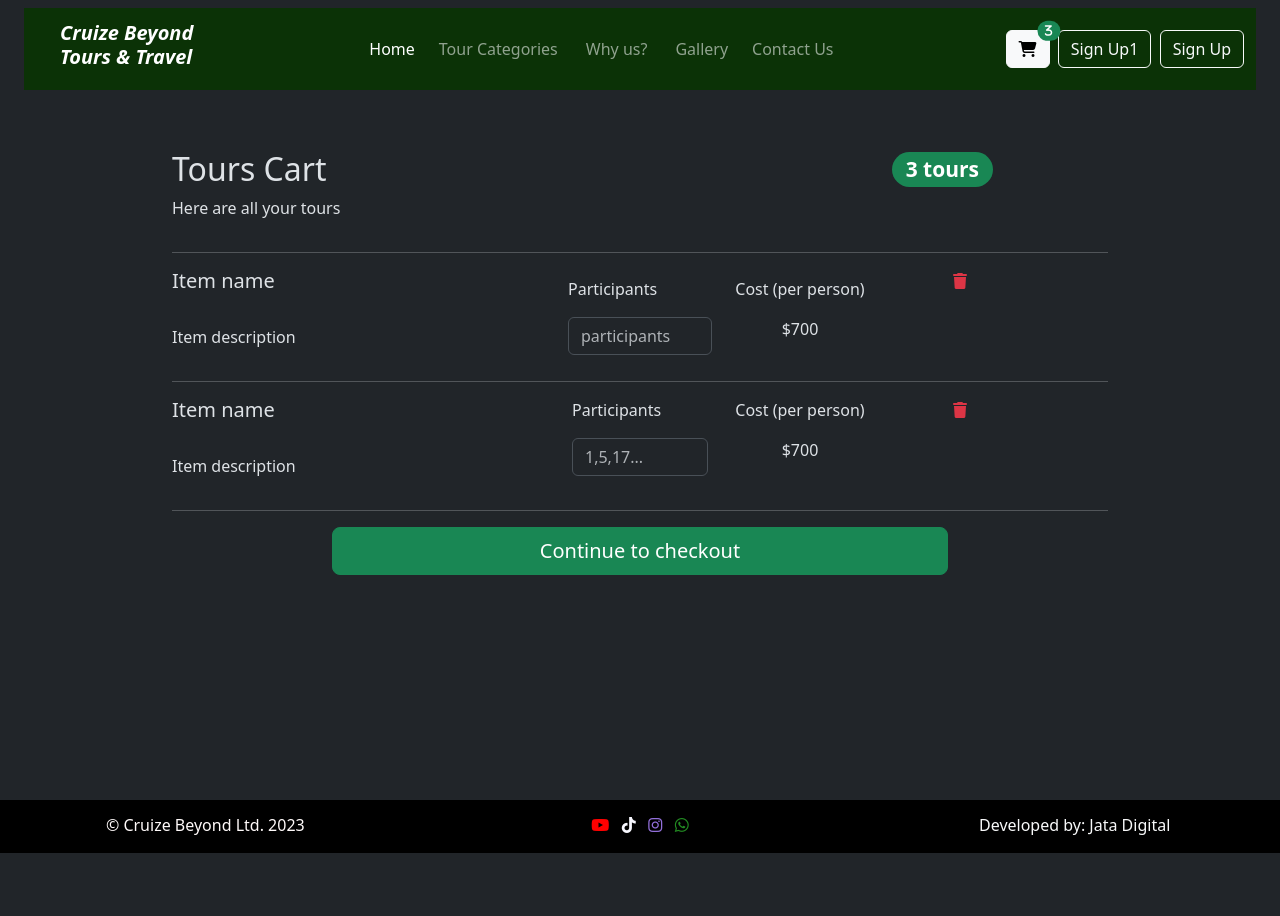
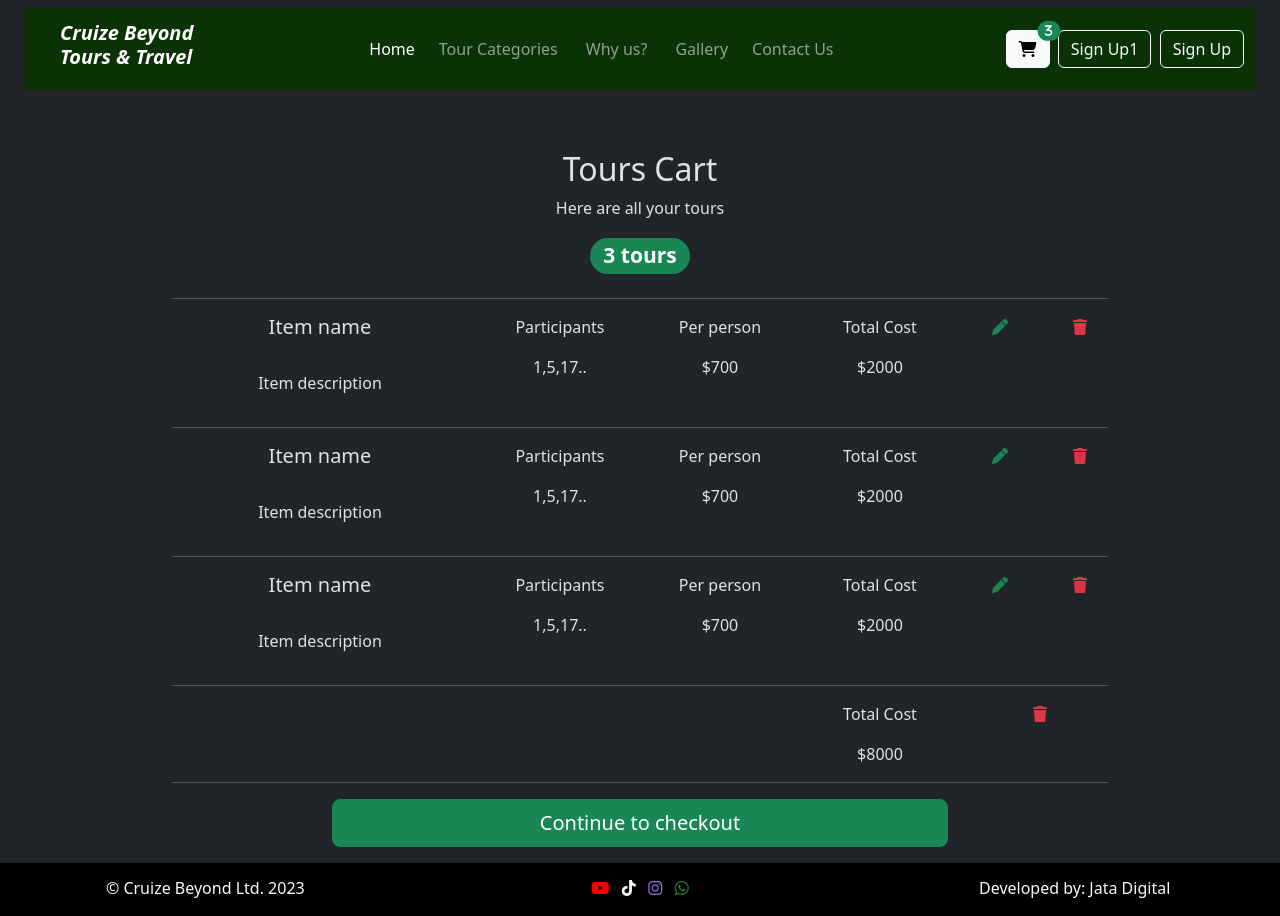
Before and after one commit to wahomez/tours, a Django app: page /cart/ in a window 1280 px wide. Before the commit the page ends 853 px from the top, so only its background shows below. Run offline with Django 4.2, Linux system fonts and the light colour scheme; some libraries are stand-ins or nearby versions.

Commit message:
added: edit icon and summary in cart

```diff
--- a/static/css/style.css
+++ b/static/css/style.css
@@ -8,12 +8,14 @@
     margin: 20px 20px;
     background-color: rgba(8, 54, 0, 0.85);
 }
+#messagesContainer{
+    padding: 50px 10px 10px 10px;
+}
 #registerModalContent{
     background-color: #081f00;
     color: #fff;
     opacity: 1;
 }
-
 #loginModalContent{
     background-color: #081f00;
     color: #fff;
@@ -341,7 +343,11 @@
 }
 #destinationBooking .label{
 }
-#cartContainer{
+#cartContainer a p{
+    display: none;
+}
+#cartContainer a:hover p{
+     display: block;
 }
 #cartHeader{
     padding-top: 150px;
--- a/templates/cart.html
+++ b/templates/cart.html
@@ -2,12 +2,14 @@
 {% block content %}
 {% load static %}
 <div class="container min-vh-100" id="cartContainer">
-  <div class="row" id="cartHeader">
-    <div class="col-sm-9">
+  <div class="row justify-content-center text-center" id="cartHeader">
+    <div class="col-sm-6">
       <h2>Tours Cart</h2>
       <p>Here are all your tours</p>
     </div>
-    <div class="col-sm-3">
+  </div>
+  <div class="row justify-content-center text-center">
+    <div class="col-sm-2">
       <h3><span class="badge bg-success rounded-pill">3 tours</span></h3>
       <!--<p>Here are all your tours</p>-->
     </div>
@@ -28,41 +30,102 @@
     </div>
   </div>
   <hr>-->
-  <div class="row mb-2" id="item2Container">
-    <div class="col-sm-5">
+  <div class="row text-center" id="item2Container">
+    <div class="col-sm-4">
       <h5>Item name</h5>
       <br>
       <p>Item description</p>
     </div>
-    <div class="col-sm-2 p-2">
+    <div class="col-sm-2 text-center">
       <p>Participants</p>
-      <input type="number" class="form-control" id="participants2" placeholder="participants" name="slots" required>
+      <p>1,5,17..</p>
+      <!--<input type="number" class="form-control" id="partcipants2" placeholder="1,5,17..." name="slots" required>-->
     </div>
-    <div class="col-sm-2 p-2 text-center">
-      <p>Cost (per person)</p>
+    <div class="col-sm-2 text-center">
+      <p>Per person</p>
       $700
     </div>
     <div class="col-sm-2 text-center">
-     <a class="link-danger" href="#"><i class="fa-solid fa-trash"></i></a>
+      <p>Total Cost</p>
+      $2000
+    </div>
+    <div class="col-sm-1 text-center">
+      <a class="link-success" href="#"><i class="fa-solid fa-pen"></i><p>edit</p></a>
+    </div>
+    <div class="col-sm-1 text-center">
+      <a class="link-danger" href="#"><i class="fa-solid fa-trash"></i><p>delete</p></a>
     </div>
   </div>
   <hr>
-  <div class="row " id="item3Container">
-    <div class="col-sm-5">
+  <div class="row text-center" id="item3Container">
+    <div class="col-sm-4 text-center">
+      <h5>Item name</h5>
+      <br>
+      <p>Item description</p>
+    </div>
+    <div class="col-sm-2 text-center">
+      <p>Participants</p>
+      <p>1,5,17..</p>
+      <!--<input type="number" class="form-control" id="partcipants3" placeholder="1,5,17..." name="slots" required>-->
+    </div>
+    <div class="col-sm-2 text-center">
+      <p>Per person</p>
+      $700
+    </div>
+    <div class="col-sm-2 text-center">
+      <p>Total Cost</p>
+      $2000
+    </div>
+    <div class="col-sm-1 text-center">
+      <a class="link-success" href="#"><i class="fa-solid fa-pen"></i><p>edit</p></a>
+    </div>
+    <div class="col-sm-1 text-center">
+      <a class="link-danger" href="#"><i class="fa-solid fa-trash"></i><p>delete</p></a>
+    </div>
+  </div>
+  <hr>
+  <div class="row text-center" id="item4Container">
+    <div class="col-sm-4">
       <h5>Item name</h5>
       <br>
       <p>Item description</p>
     </div>
     <div class="col-sm-2">
       <p>Participants</p>
-      <input type="number" class="form-control" id="partcipants3" placeholder="1,5,17..." name="slots" required>
+      <p>1,5,17..</p>
+      <!--<input type="text" class="form-control" id="partcipants4" placeholder="1,5,17..." name="slots" required>-->
     </div>
-    <div class="col-sm-2 text-center">
-      <p>Cost (per person)</p>
+    <div class="col-sm-2 ">
+      <p>Per person</p>
       $700
     </div>
-    <div class="col-sm-2 text-center">
-      <a class="link-danger" href="#"><i class="fa-solid fa-trash"></i></a>
+    <div class="col-sm-2 ">
+      <p>Total Cost</p>
+      $2000
+    </div>
+    <div class="col-sm-1 ">
+      <a class="link-success" href="#"><i class="fa-solid fa-pen"></i><p>edit</p></a>
+    </div>
+    <div class="col-sm-1 ">
+      <a class="link-danger" href="#"><i class="fa-solid fa-trash"></i><p>delete</p></a>
+    </div>
+  </div>
+  <hr>
+  <div class="row text-center" id="item5Container">
+    <div class="col-sm-8">
+      <!--<h5>Summary</h5>
+      <br>
+      <p>Summary description</p>-->
+    </div>
+    <div class="col-sm-2 ">
+      <p>Total Cost</p>
+      $8000
+    </div>
+    <!--<div class="col-sm-1 text-center">
+      <a class="link-success" href="#" title="edit details"><i class="fa-solid fa-pen"></i></a>
+    </div>-->
+    <div class="col-sm-2 ">
+      <a class="link-danger" href="#"><i class="fa-solid fa-trash"></i><p>clear cart</p></a>
     </div>
   </div>
   <hr>
--- a/templates/header.html
+++ b/templates/header.html
@@ -35,6 +35,7 @@
 <body>
     <div class="" id="navContainer">
         {% include "includes/navigation.html"%}
+        <!--{% include 'includes/messages.html' %}-->
     </div>
 
     {% block content%}
--- a/templates/includes/footer.html
+++ b/templates/includes/footer.html
@@ -29,6 +29,12 @@
 <script src="{% static "js/main.js" %}"></script>
 <script src="{% static "js/checkout.js" %}"></script>
 <script src="{% static "js/client.js" %}"></script>
+<script>
+    function showMessage(){
+        alert("Are we good?!");
+        /*alert({% include 'includes/messages.html' %});*/
+    }
+</script>
 
 {% comment %} <script>
     $(document).ready(function() {
--- a/templates/includes/messages.html
+++ b/templates/includes/messages.html
@@ -1,9 +1,11 @@
  {% if messages %}
   {% for message in messages%}
+         <div class="text-center justify-content-center" id="messagesContainer">
              <div class="alert alert-success alert-dismissible fade show" role="alert">
-          <center>{{message}}</center>
+                 {{message}}
                  <button type="button" class="btn-close" data-bs-dismiss="alert" aria-label="Close"></button>
              </div>
              <br>
+         </div>
   {% endfor %}
 {% endif %}
--- a/templates/includes/navigation.html
+++ b/templates/includes/navigation.html
@@ -88,6 +88,6 @@
         <button type="button" class="btn btn-outline-light" data-bs-toggle="modal" data-bs-target="#registerModal">Sign Up</button>
         {% endif %}
 
-        {% include 'includes/messages.html' %}
+        <!--{% include 'includes/messages.html' %}-->
     </div>
 </nav>
--- a/templates/index.html
+++ b/templates/index.html
@@ -27,7 +27,7 @@
 
                             <div class="modal-footer">
                                 <button type="button" class="btn btn-outline-danger" data-bs-dismiss="modal">Close</button>
-                                <button type="submit" class="btn btn-outline-light">Register</button>
+                                <button type="submit" class="btn btn-outline-light" onclick="myFunction()">Register</button>
                             </div>
                         </form>
                     </div>
```
Also changed, not shown: templates/signin.html (+7 -1 lines), db.sqlite3. Lines whose indentation alone changed are shown as unchanged.
